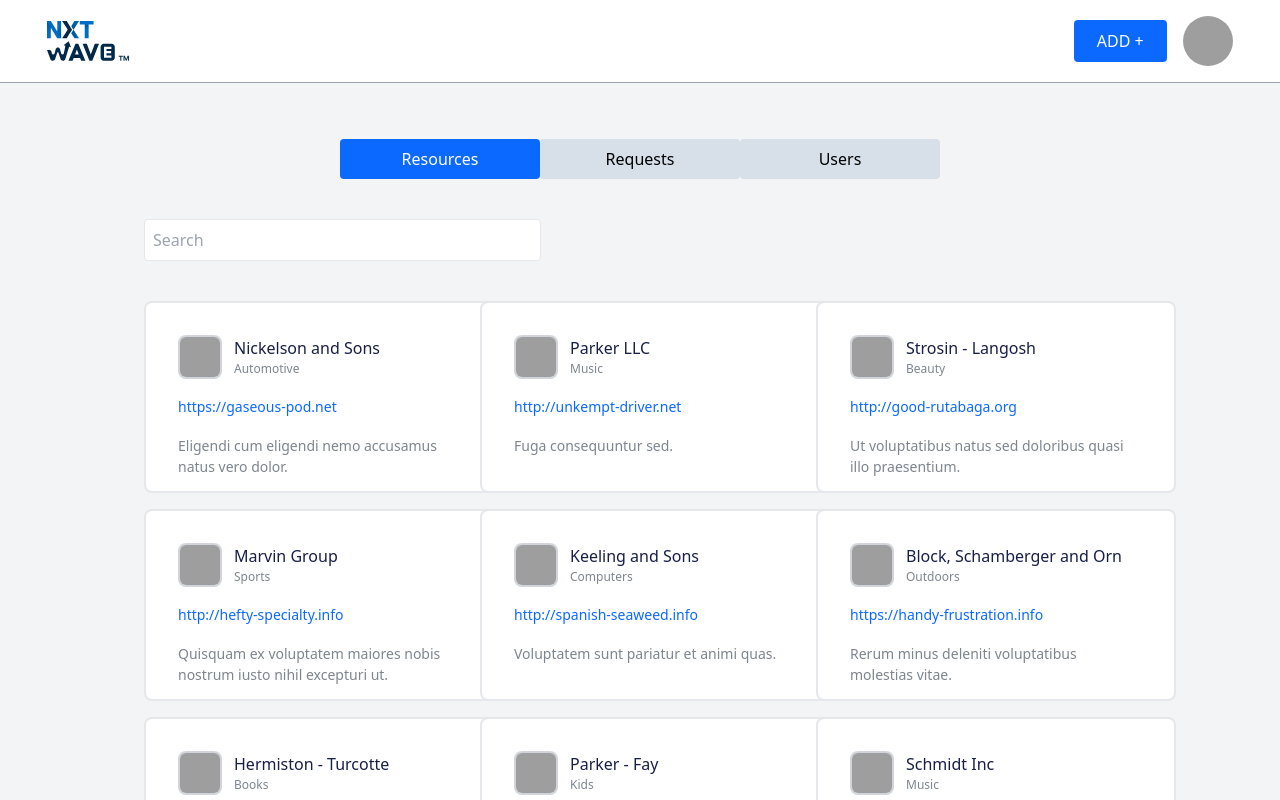
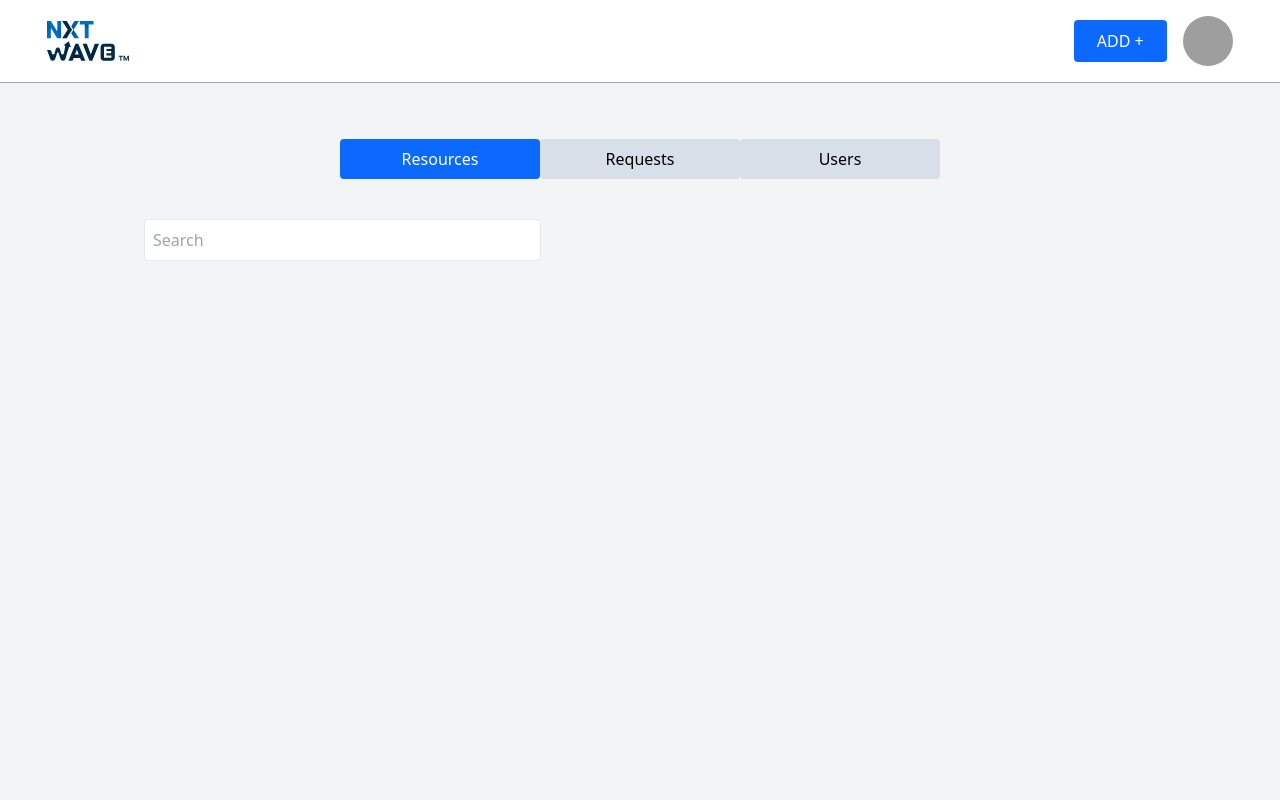
Before and after one commit to musharaf22/NextWaveAssignment, a React (Vite) app: page / in a window 1280 px wide. Shown: the top 800 px of the page. Built offline with nearby package versions, Linux system fonts and the light colour scheme; grey boxes are pictures that could not be loaded.

Commit message:
filteration added

```diff
--- a/src/pages/home/index.tsx
+++ b/src/pages/home/index.tsx
@@ -22,9 +22,15 @@ const Home = () => {
 
         {/* //  */}
         <div className="grid grid-cols-3 gap-4">
-          {homeData.map((data) => {
-            return <Card data={data} />;
-          })}
+          {homeData
+            .filter(
+              (data) =>
+                data.tag ===
+                activeFilter.toLowerCase().substring(0, activeFilter.length - 1)
+            )
+            .map((data) => {
+              return <Card data={data} />;
+            })}
         </div>
       </div>
     </div>
```
